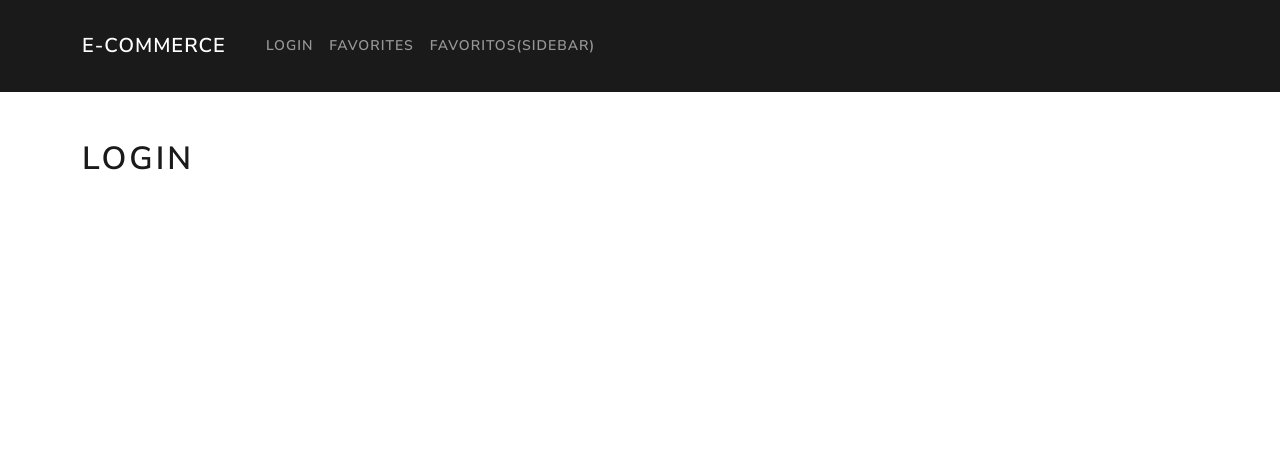
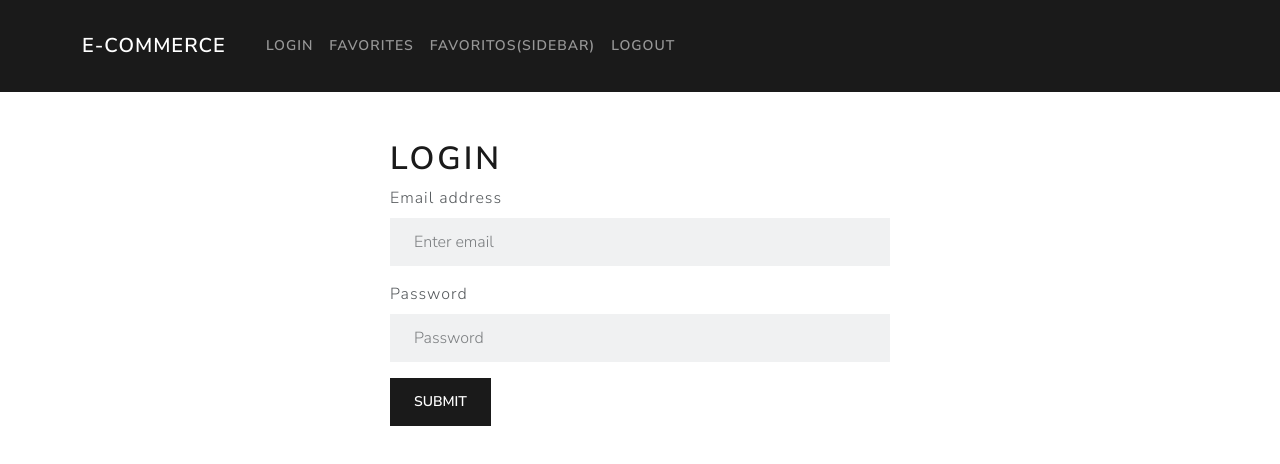
Before and after one commit to eduardo846/ecommerceAca, a React (Vite) app: page /#/login in a window 1280 px wide. Shown: the top 464 px of the page. Built offline with nearby package versions, Linux system fonts and the light colour scheme; no server answers.

Commit message:
04102022-1

```diff
--- a/src/App.jsx
+++ b/src/App.jsx
@@ -10,6 +10,7 @@ import { useDispatch, useSelector } from "react-redux";
 import { useEffect } from "react";
 import { getProductsThunk } from "./store/slices/products.slice";
 import { Container } from "react-bootstrap";
+import ProtectedRoutes from "./components/ProtectedRoutes";
 
 function App() {
   const isLoading = useSelector((state) => state.isLoading);
@@ -27,7 +28,9 @@ function App() {
           <Route path="/" element={<Home />} />
           <Route path="/products/:id" element={<ProductDetail />} />
           <Route path="/login" element={<Login />} />
-          <Route path="/purchases" element={<Purchases />} />
+          <Route element={<ProtectedRoutes/>}>
+            <Route path="/purchases" element={<Purchases />} />
+          </Route>
         </Routes>
       </Container>
     </HashRouter>
--- a/src/components/MyNavbar.jsx
+++ b/src/components/MyNavbar.jsx
@@ -1,8 +1,13 @@
 import React from "react";
 import { Container, Nav, Navbar } from "react-bootstrap";
-import { Link } from "react-router-dom";
+import { Link, Navigate, useNavigate } from "react-router-dom";
 
 const MyNavbar = () => {
+  const navigate = useNavigate()
+  const logout =()=>{
+    localStorage.setItem("token","")
+    navigate("/login")
+  }
   return (
     <Navbar bg="primary" expand="lg" variant="dark">
       <Container>
@@ -17,6 +22,7 @@ const MyNavbar = () => {
               Favorites
             </Nav.Link>
             <Nav.Link>Favoritos(sidebar)</Nav.Link>
+            <Nav.Link onClick={logout}>Logout</Nav.Link>
           </Nav>
         </Navbar.Collapse>
       </Container>
--- /dev/null
+++ b/src/components/ProtectedRoutes.jsx
@@ -0,0 +1,16 @@
+import { Navigate, Outlet } from "react-router-dom";
+
+const ProtectedRoutes = () => {
+  const tokenExists = () => {
+    const token = localStorage.getItem("token");
+    return token !== "";
+  };
+
+  if (tokenExists()) {
+    return <Outlet />;
+  } else {
+    return <Navigate to="/login" />;
+  }
+};
+
+export default ProtectedRoutes;
--- a/src/pages/Home.jsx
+++ b/src/pages/Home.jsx
@@ -1,6 +1,13 @@
 import axios from "axios";
 import React, { useEffect, useState } from "react";
-import { Button, Card, Col, ListGroup, ListGroupItem, Row } from "react-bootstrap";
+import {
+  Button,
+  Card,
+  Col,
+  ListGroup,
+  ListGroupItem,
+  Row,
+} from "react-bootstrap";
 import Form from "react-bootstrap/Form";
 import InputGroup from "react-bootstrap/InputGroup";
 import { useDispatch, useSelector } from "react-redux";
@@ -49,7 +56,7 @@ const Home = () => {
             <ListGroup.Item
               key={category.id}
               onClick={() => filterCategory(category.id)}
-              style={{cursor: "pointer"}}
+              style={{ cursor: "pointer" }}
             >
               {category.name}
             </ListGroup.Item>
@@ -68,16 +75,16 @@ const Home = () => {
           </Button>
         </InputGroup>
 
-        <Row xs={1} md={2} className="g-4">
+        <Row xs={1} md={2} xl={3} className="g-4">
           {productsFiltered.map((product) => (
             <Col key={product.id}>
-          <Card onClick={() => navigate(`/products/${product.id}`)} style={{height: "100%"}}>
-            <Card.Img variant="top" src={product.productImgs} />
+              <Card
+                onClick={() => navigate(`/products/${product.id}`)}
+              >
+                <Card.Img variant="top" src={product.productImgs} style={{height:"350px", objectFit: "contain"}}/>
                 <Card.Body>
                   <Card.Title>{product.title}</Card.Title>
-              <Card.Text>
-                {product.description}
-              </Card.Text>
+                  <Card.Text>Price: {product.price}</Card.Text>
                 </Card.Body>
               </Card>
             </Col>
--- a/src/pages/Login.jsx
+++ b/src/pages/Login.jsx
@@ -1,9 +1,58 @@
 import React from "react";
+import Form from "react-bootstrap/Form";
+import Button from "react-bootstrap/Button";
+import { useForm } from "react-hook-form";
+import axios from "axios";
+import { useNavigate } from "react-router-dom";
 
 const Login = () => {
+  const { register, handleSubmit } = useForm();
+  const navigate = useNavigate()
+  const submit = (data) => {
+    console.log(data);
+    axios
+      .post(
+        "https://ecommerce-api-react.herokuapp.com/api/v1/users/login",
+        data
+      )
+      .then((res) => {
+        console.log(res.data.data.token);
+        localStorage.setItem("token", res.data.data.token);
+        navigate("/")
+      })
+      .catch((error) => {
+        if (error.response?.status === 404) {
+          alert("Credenciales invalidas");
+        }
+        console.log(error.response);
+      });
+  };
   return (
-    <div>
+    <div style={{ maxWidth: "500px", margin: "0 auto" }}>
       <h1>Login</h1>
+      <Form onSubmit={handleSubmit(submit)}>
+        <Form.Group className="mb-3" controlId="formBasicEmail">
+          <Form.Label>Email address</Form.Label>
+          <Form.Control
+            {...register("email")}
+            type="email"
+            placeholder="Enter email"
+          />
+        </Form.Group>
+
+        <Form.Group className="mb-3" controlId="formBasicPassword">
+          <Form.Label>Password</Form.Label>
+          <Form.Control
+            {...register("password")}
+            type="password"
+            placeholder="Password"
+          />
+        </Form.Group>
+
+        <Button variant="primary" type="submit">
+          Submit
+        </Button>
+      </Form>
     </div>
   );
 };
--- a/src/pages/ProductDetail.jsx
+++ b/src/pages/ProductDetail.jsx
@@ -16,20 +16,22 @@ const ProductDetail = () => {
   return (
     <Row>
       <Col>
-        <h1>{producsDetails?.title}</h1>
-        <p>{producsDetails?.description}</p>
-        <img
+      <img
           className="img-fluid"
           src={producsDetails?.productImgs}
           alt=""
-          width={"200px"}
+          style={{width:"100%", objectFit: "contain"}}
         />
+      </Col>
+      <Col>
+        <h1>{producsDetails?.title}</h1>
+        <p>{producsDetails?.description}</p>
       </Col>
       <Col lg={3}>
         <ListGroup variant="flush">
           {relatedProducts.map((products) => (
             <ListGroup.Item key={products.id}>
-                <img src={products.productImgs} alt="" className="img-fluid" />
+                <img src={products.productImgs} alt="" className="img-fluid" style={{height:"10%", objectFit: "contain"}}/>
               <Link to={`/products/${products.id}`}>{products.title}</Link>
             </ListGroup.Item>
           ))}
--- a/src/pages/Purchases.jsx
+++ b/src/pages/Purchases.jsx
@@ -1,9 +1,17 @@
-import React from "react";
+import React, { useEffect } from "react";
+import { useDispatch } from "react-redux";
+import { getFavoritesThunk } from "../store/slices/favorites.slice";
 
 const Purchases = () => {
+  const dispatch =useDispatch()
+
+useEffect(()=>{
+  dispatch(getFavoritesThunk())
+},[])
+
   return (
     <div>
-      <h1>Esta es Purchases</h1>
+      <h1>Favoritos</h1>
     </div>
   );
 };
--- a/src/store/index.jsx
+++ b/src/store/index.jsx
@@ -1,4 +1,5 @@
 import { configureStore } from "@reduxjs/toolkit";
+import  favoritesSlice  from "./slices/favorites.slice";
 import isLoadingSlice from "./slices/isLoading.slice";
 import productsSlice from "./slices/products.slice";
 
@@ -6,5 +7,6 @@ export default configureStore({
   reducer: {
     isLoading: isLoadingSlice,
     products: productsSlice,
+    favorites: favoritesSlice
   },
 });
--- /dev/null
+++ b/src/store/slices/favorites.slice.jsx
@@ -0,0 +1,25 @@
+import { createSlice } from "@reduxjs/toolkit";
+import axios from "axios";
+import getConfig from "../../utils/getConfig";
+import { setIsLoading } from "./isLoading.slice";
+
+export const favoritesSlice = createSlice({
+  name: "favorites",
+  initialState: [],
+  reducers: {
+    setFavorites: (state, actions) =>{
+        return actions.payload
+    }
+  },
+});
+
+export const getFavoritesThunk = () => (dispatch) => {
+    dispatch(setIsLoading(true));
+    return axios.get('https://ecommerce-api-react.herokuapp.com/api/v1/purchases',getConfig())
+        .then(res => dispatch(setFavorites(res.data.data.purchases)))
+        .finally(() => dispatch(setIsLoading(false)));
+}
+
+export const {setFavorites} = favoritesSlice.actions;
+
+export default favoritesSlice.reducer;
--- /dev/null
+++ b/src/utils/getConfig.js
@@ -0,0 +1,4 @@
+const getConfig = () => ({
+  headers: { Authorization: `Bearer ${localStorage.getItem("token")}` },
+});
+export default getConfig;
```
Lines whose indentation alone changed are shown as unchanged.
